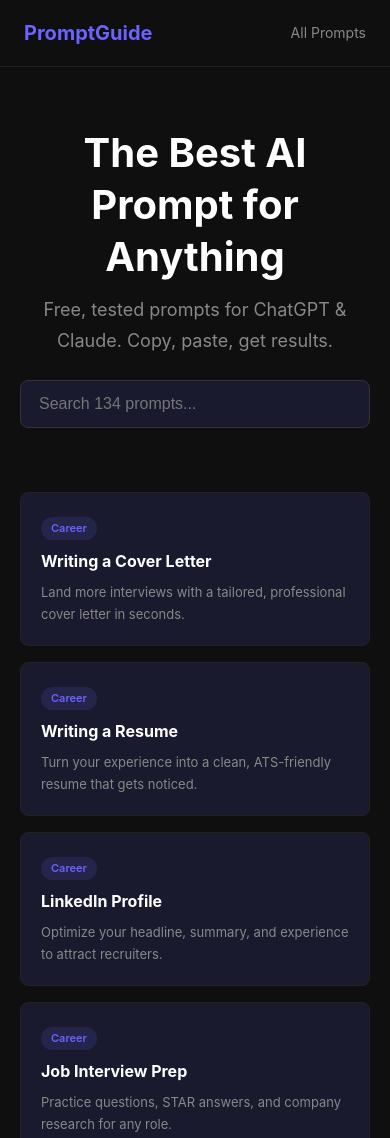
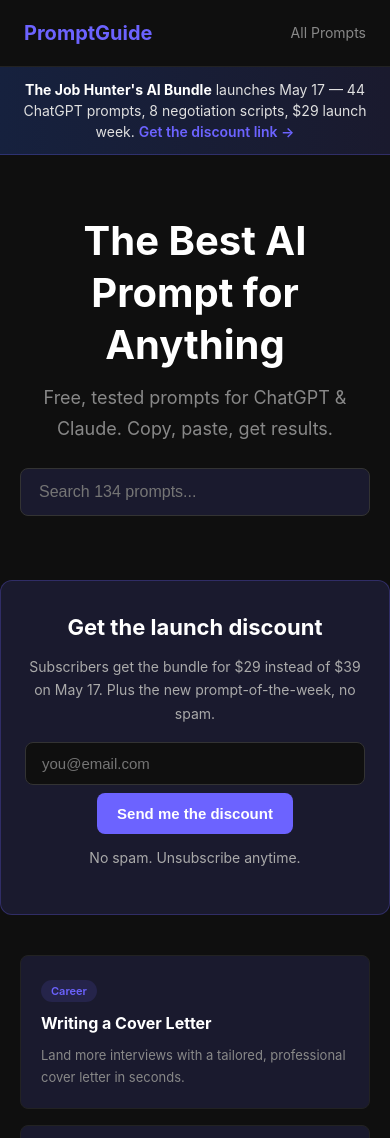
Before and after one commit to Flynnsinclair07/prompt-guide, a website: page index.html in a window 390 px wide. Shown: the top 1138 px of the page. Drawn offline with Linux system fonts and the light colour scheme.

Commit message:
Site polish: launch banner + ConvertKit email capture on homepage
- Top-of-page launch banner teases the May 17 bundle launch (anchors to email capture for now; replace href with Gumroad URL on launch day - HTML comment marks the spot).
- Email capture section above the card grid posts to ConvertKit form UID d02eb77674. Plain HTML form (no JS subdomain assumed); user can swap for ConvertKit's JS embed if preferred without changing the UID.
- Matching dark-theme styles: #6c63ff accents, mobile-stacks form gracefully at 375px.
- launch.json: switched preview runtime from npx to /usr/bin/python3 -m http.server (npx not installed in this env).

```diff
--- a/index.html
+++ b/index.html
@@ -52,6 +52,14 @@ gtag('config', 'G-1NQKX1S4E6');
   <a href="/" class="logo">PromptGuide</a>
   <a href="/categories.html">All Prompts</a>
 </nav>
+<!--
+  LAUNCH BANNER — replace href and copy on May 17, 2026 (launch day).
+  Before May 17: anchors to #email-capture so visitors join the list.
+  On May 17: replace href with the live Gumroad URL (e.g. https://snipprompts.gumroad.com/l/job-hunters-ai-bundle/LAUNCH).
+-->
+<a class="launch-banner" href="#email-capture" data-replace-on-launch="gumroad-url">
+  <strong>The Job Hunter's AI Bundle</strong> launches May 17 — 44 ChatGPT prompts, 8 negotiation scripts, $29 launch week. <span class="launch-banner-cta">Get the discount link →</span>
+</a>
 <div class="hero">
   <h1>The Best AI Prompt for Anything</h1>
   <p>Free, tested prompts for ChatGPT &amp; Claude. Copy, paste, get results.</p>
@@ -59,6 +67,23 @@ gtag('config', 'G-1NQKX1S4E6');
     <input type="text" id="search" placeholder="Search 134 prompts..." oninput="filterCards(this.value)">
   </div>
 </div>
+<!--
+  EMAIL CAPTURE — ConvertKit form UID d02eb77674.
+  Posts directly to ConvertKit's form endpoint. After ConvertKit confirms the
+  subscription, it redirects to whatever success URL is configured on the form
+  in ConvertKit's dashboard (default: a "thanks, check your inbox" page).
+  If you have a JS embed snippet from ConvertKit you'd rather use, swap the
+  whole <form> below for that <script> tag — UID stays the same.
+-->
+<section id="email-capture" class="email-capture">
+  <h2>Get the launch discount</h2>
+  <p>Subscribers get the bundle for $29 instead of $39 on May 17. Plus the new prompt-of-the-week, no spam.</p>
+  <form action="https://app.convertkit.com/forms/d02eb77674/subscriptions" method="post" data-uid="d02eb77674">
+    <input type="email" name="email_address" placeholder="you@email.com" required aria-label="Email address">
+    <button type="submit">Send me the discount</button>
+  </form>
+  <p class="email-capture-fineprint">No spam. Unsubscribe anytime.</p>
+</section>
 <div class="card-grid" id="cardGrid">
   <a class="card" href="/prompts/best-chatgpt-prompt-for-writing-a-cover-letter.html">
     <span class="category-tag">Career</span>
--- a/style.css
+++ b/style.css
@@ -204,3 +204,71 @@ footer {
   font-weight: 600;
   margin-bottom: 8px;
 }
+/* Launch banner — top-of-page bundle teaser. Replace href + copy on May 17. */
+.launch-banner {
+  display: block;
+  text-align: center;
+  background: linear-gradient(90deg, #16213e, #1a1a2e);
+  border-bottom: 1px solid #6c63ff44;
+  color: #e0e0e0;
+  text-decoration: none;
+  padding: 12px 20px;
+  font-size: 14px;
+  line-height: 1.5;
+}
+.launch-banner strong { color: #fff; }
+.launch-banner:hover { background: #1a1a2e; }
+.launch-banner-cta {
+  color: #6c63ff;
+  font-weight: 600;
+  white-space: nowrap;
+}
+/* Email capture — ConvertKit form, UID d02eb77674 */
+.email-capture {
+  max-width: 560px;
+  margin: 0 auto 40px;
+  padding: 28px 24px;
+  background: #1a1a2e;
+  border: 1px solid #6c63ff44;
+  border-radius: 12px;
+  text-align: center;
+}
+.email-capture h2 { color: #fff; font-size: 22px; margin: 0 0 8px; }
+.email-capture > p { color: #aaa; font-size: 14px; margin-bottom: 16px; }
+.email-capture form {
+  display: flex;
+  gap: 8px;
+  flex-wrap: wrap;
+  justify-content: center;
+}
+.email-capture input[type="email"] {
+  flex: 1 1 240px;
+  min-width: 0;
+  padding: 12px 16px;
+  border: 1px solid #333;
+  border-radius: 8px;
+  background: #0f0f0f;
+  color: #e0e0e0;
+  font-size: 15px;
+}
+.email-capture input[type="email"]:focus {
+  outline: none;
+  border-color: #6c63ff;
+}
+.email-capture button {
+  padding: 12px 20px;
+  background: #6c63ff;
+  color: #fff;
+  border: none;
+  border-radius: 8px;
+  font-size: 15px;
+  font-weight: 600;
+  cursor: pointer;
+}
+.email-capture button:hover { opacity: 0.9; }
+.email-capture-fineprint {
+  font-size: 12px;
+  color: #666;
+  margin-top: 12px;
+  margin-bottom: 0;
+}
```
Also changed, not shown: .claude/launch.json.
